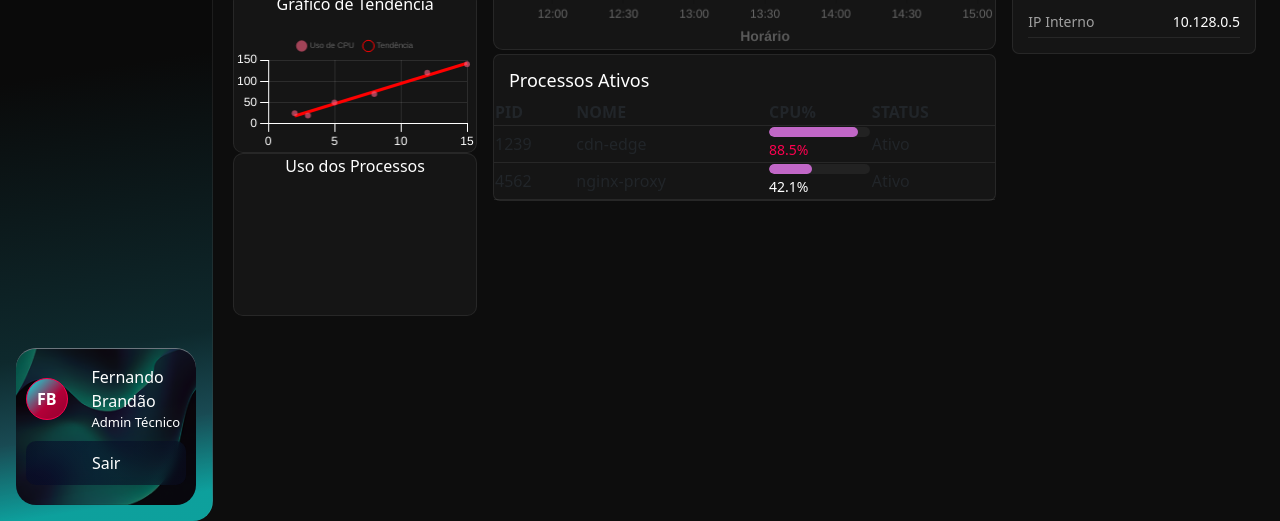
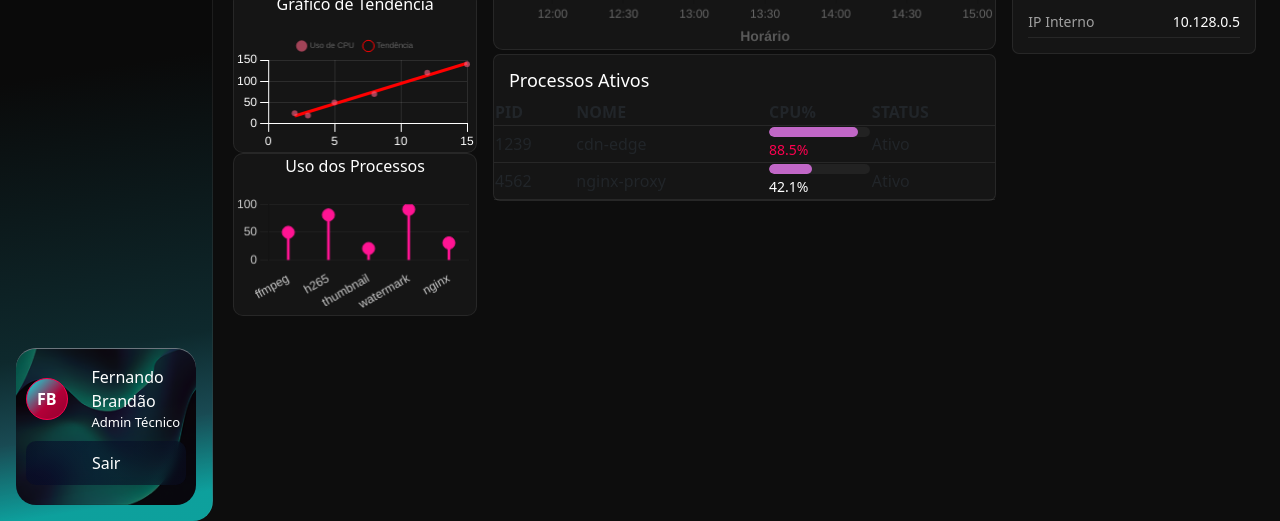
Before and after one commit to bytewatch-sptech/bytewatch.web, a website: page Site Institucional/public/pages/dashboard-cpu.html in a window 1280 px wide. Shown: the part 279-800 px from the top of the page. Drawn offline with nearby package versions, Linux system fonts and the light colour scheme.

Commit message:
Grafico Lolipop

```diff
--- a/Site Institucional/public/pages/dashboard-cpu.html
+++ b/Site Institucional/public/pages/dashboard-cpu.html
@@ -369,12 +369,12 @@
                                 border: {
                                     color: 'white'
                                 },
-                                grid:{
+                                grid: {
                                     display: true,
                                     color: 'rgba(255, 255, 255, 0.1)',
                                     tickColor: 'white'
                                 },
-                                ticks:{
+                                ticks: {
                                     color: 'white'
                                 }
                             },
@@ -382,12 +382,12 @@
                                 border: {
                                     color: 'white'
                                 },
-                                grid:{
+                                grid: {
                                     display: true,
                                     color: 'rgba(255, 255, 255, 0.1)',
                                     tickColor: 'white'
                                 },
-                                ticks:{
+                                ticks: {
                                     color: 'white'
                                 }
                             }
@@ -415,9 +415,82 @@
                 new Chart(scatterCpu, scatterCpuConfig);
             </script>
 
+
+
+
             <script>
+                // GRAFICO DE LOLIPOP
+                const lollipopCPU = document.getElementById('lollipopCPU');
 
+                const labelsLollipop = ['ffmpeg', 'h265', 'thumbnail', 'watermark', 'nginx']
+                const dadosLollipop = [50, 81, 21, 91, 31]
+
+                const lollipopCPUConfig = {
+                    type: 'bar',
+                    data: {
+                        labels: labelsLollipop,
+                        datasets: [
+                            {
+                                type: 'line',
+                                label: 'bolinha',
+                                data: dadosLollipop,
+                                backgroundColor: '#FF1493',
+                                borderColor: '#FF1493',
+                                pointRadius: 6,
+                                showLine: false,
+                                order: 1
+                            },
+                            {
+                                type: 'bar',
+                                label: 'Uso de CPU',
+                                data: dadosLollipop,
+                                backgroundColor: '#FF1493',
+                                barThickness: 2,
+                                order: 2
+                            }
+                        ]
+                    },
+                    options: {
+                        responsive: false,
+                        plugins: {
+                            legend: {
+                                display: false
+                            },
+                            tooltip: {
+                                displayColors: false,
+                                callbacks: {
+                                    label: (context) => `Uso: ${context.raw}%`
+                                }
+                            }
+                        },
+                        scales: {
+                            y: {
+                                beginAtZero: true,
+                                max: 100,
+                                grid: {
+                                    color: 'rgba(255, 255, 255, 0.05)'
+                                },
+                                ticks: {
+                                    color: '#ccc'
+                                }
+
+                            },
+                            x: {
+                                grid: {
+                                    display: false
+                                },
+                                ticks: { color: '#ccc' }
+                            }
+                        }
+                    }
+                }
+
+
+
+
+                new Chart(lollipopCPU, lollipopCPUConfig);
             </script>
+
 
             <script src="https://cdn.jsdelivr.net/npm/bootstrap@5.3.8/dist/js/bootstrap.bundle.min.js"
                 integrity="sha384-FKyoEForCGlyvwx9Hj09JcYn3nv7wiPVlz7YYwJrWVcXK/BmnVDxM+D2scQbITxI"
```
